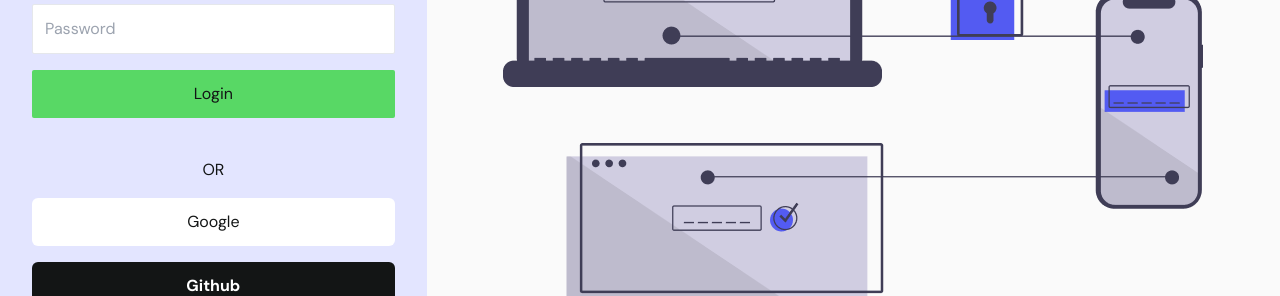
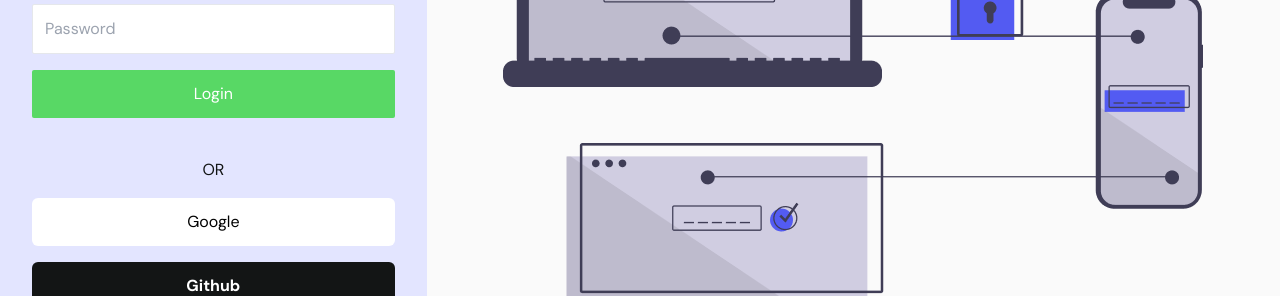
Before and after one commit to college-related/polaris-suite-web, a React (Vite) app: page /auth/login in a window 1280 px wide. Shown: the part 316-612 px from the top of the page. Built offline with nearby package versions, Linux system fonts and the light colour scheme.

Commit message:
fix: fix the button component disabled state in default variant issue

```diff
--- a/src/components/Button.tsx
+++ b/src/components/Button.tsx
@@ -27,7 +27,7 @@ const Button = ({
   return (
     <button
       className={`btn ${variant} ${size} ${classes}`
-        + ((disabled && !isLoading || variant==='default') ? 'disabled cursor-not-allowed' : '')}
+        + ((disabled && !isLoading) ? 'disabled cursor-not-allowed' : '')}
       onClick={onClick}
       disabled={disabled || isLoading}
       {...rest}
```
